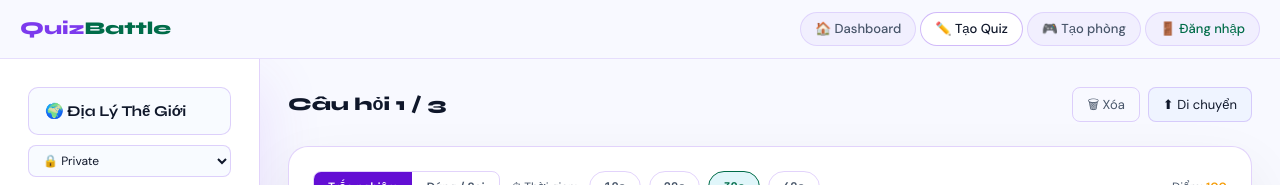
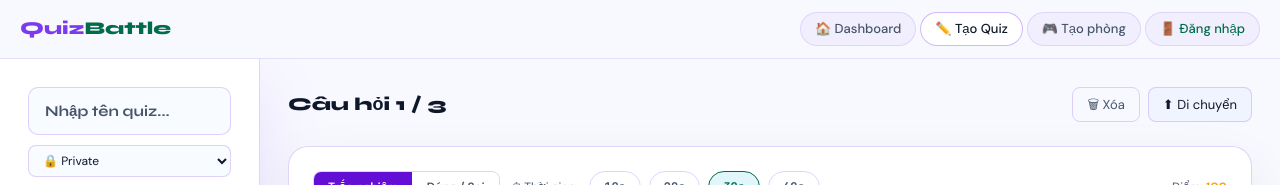
Before and after one commit to Congvinh2005/Quiz-battle, a Next.js app in the folder frontend/: page /editor in a window 1280 px wide. Shown: the top 185 px of the page. Built offline with nearby package versions, Linux system fonts and the light colour scheme.

Commit message:
[FE] : placeholder mã phòng + require title quiz ( khi tạo )

```diff
--- a/frontend/components/screens/DashboardScreen.tsx
+++ b/frontend/components/screens/DashboardScreen.tsx
@@ -376,7 +376,7 @@ export default function DashboardScreen() {
               <input
                 id="join-room"
                 className="join-input"
-                placeholder="AB12CD"
+                placeholder="......."
                 maxLength={6}
                 value={joinCode}
                 onChange={(event) => setJoinCode(event.target.value.toUpperCase())}
--- a/frontend/components/screens/QuizEditorScreen.tsx
+++ b/frontend/components/screens/QuizEditorScreen.tsx
@@ -1,6 +1,6 @@
 "use client";
 
-import React, { ChangeEvent, useEffect, useMemo, useState } from "react";
+import React, { ChangeEvent, useEffect, useMemo, useRef, useState } from "react";
 import { useRouter } from "next/navigation";
 import { quizService, QuizSavePayload } from "@/services/quizService";
 import { importQuestions } from "@/services/importService";
@@ -73,7 +73,8 @@ function normalizeOptions(type: QuestionType, options?: string[]) {
 
 export default function QuizEditorScreen({ quizId }: QuizEditorScreenProps) {
   const router = useRouter();
-  const [quizTitle, setQuizTitle] = useState("🌍 Địa Lý Thế Giới");
+  const quizTitleInputRef = useRef<HTMLInputElement>(null);
+  const [quizTitle, setQuizTitle] = useState("");
   const [visibility, setVisibility] = useState("private");
   const [questions, setQuestions] = useState<EditorQuestion[]>(initialQuestions);
   const [activeIndex, setActiveIndex] = useState(0);
@@ -267,8 +268,17 @@ export default function QuizEditorScreen({ quizId }: QuizEditorScreenProps) {
     setActiveIndex((current) => current - 1);
   };
 
+  const validateQuizTitle = () => {
+    if (quizTitle.trim()) return true;
+
+    alert("Vui lòng nhập tên quiz trước khi lưu.");
+    quizTitleInputRef.current?.focus();
+    return false;
+  };
+
   const handleSaveAndPlay = async () => {
     if (isSaving) return;
+    if (!validateQuizTitle()) return;
 
     setIsSaving(true);
     try {
@@ -305,6 +315,7 @@ export default function QuizEditorScreen({ quizId }: QuizEditorScreenProps) {
 
   const handleSaveQuiz = async () => {
     if (isSaving) return;
+    if (!validateQuizTitle()) return;
 
     setIsSaving(true);
     try {
@@ -433,8 +444,10 @@ export default function QuizEditorScreen({ quizId }: QuizEditorScreenProps) {
       <aside className="editor-sidebar">
         <div className="editor-quiz-box">
           <input
+            ref={quizTitleInputRef}
             className="form-input"
-            placeholder="Tên quiz..."
+            placeholder="Nhập tên quiz..."
+            required
             value={quizTitle}
             onChange={(event) => setQuizTitle(event.target.value)}
             style={{ fontFamily: "Syne, sans-serif", fontWeight: 700 }}
--- a/frontend/styles/dashboard.css
+++ b/frontend/styles/dashboard.css
@@ -400,12 +400,12 @@
 }
 
 .join-input::placeholder {
-  color: #0f172a !important;
-  -webkit-text-fill-color: #0f172a !important;
+  color: rgba(15, 23, 42, 0.35);
+  -webkit-text-fill-color: rgba(15, 23, 42, 0.35);
   font-size: 13px;
   letter-spacing: 0;
-  font-weight: 900;
-  opacity: 1 !important;
+  font-weight: 500;
+  opacity: 1;
 }
 
 .btn-join {
```
